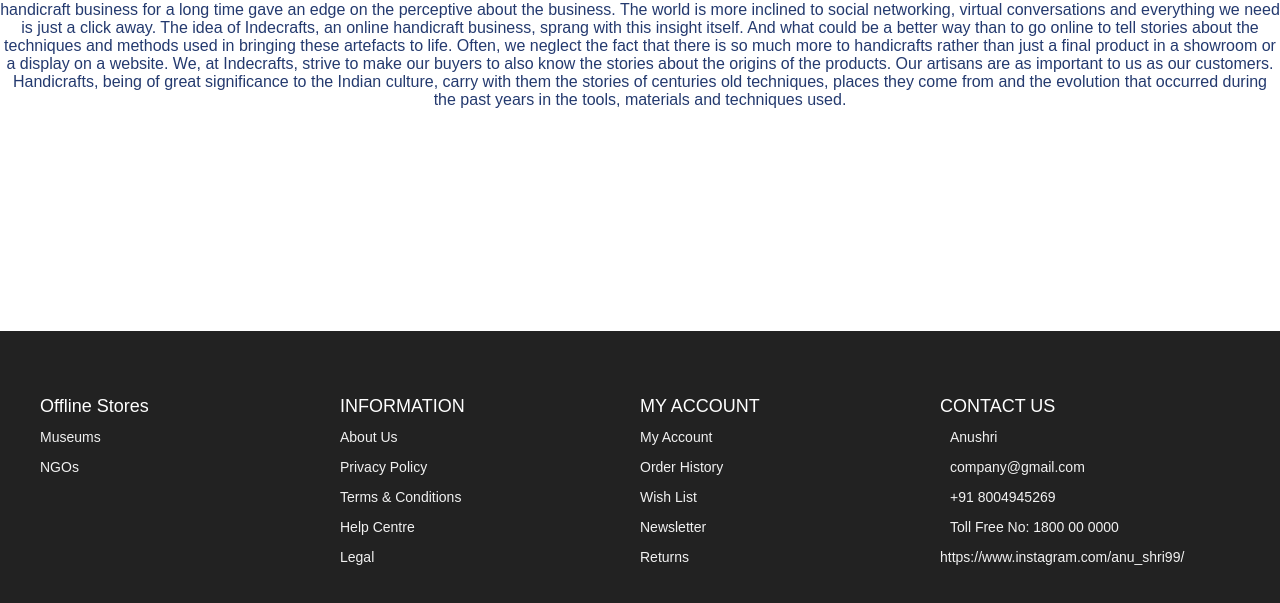
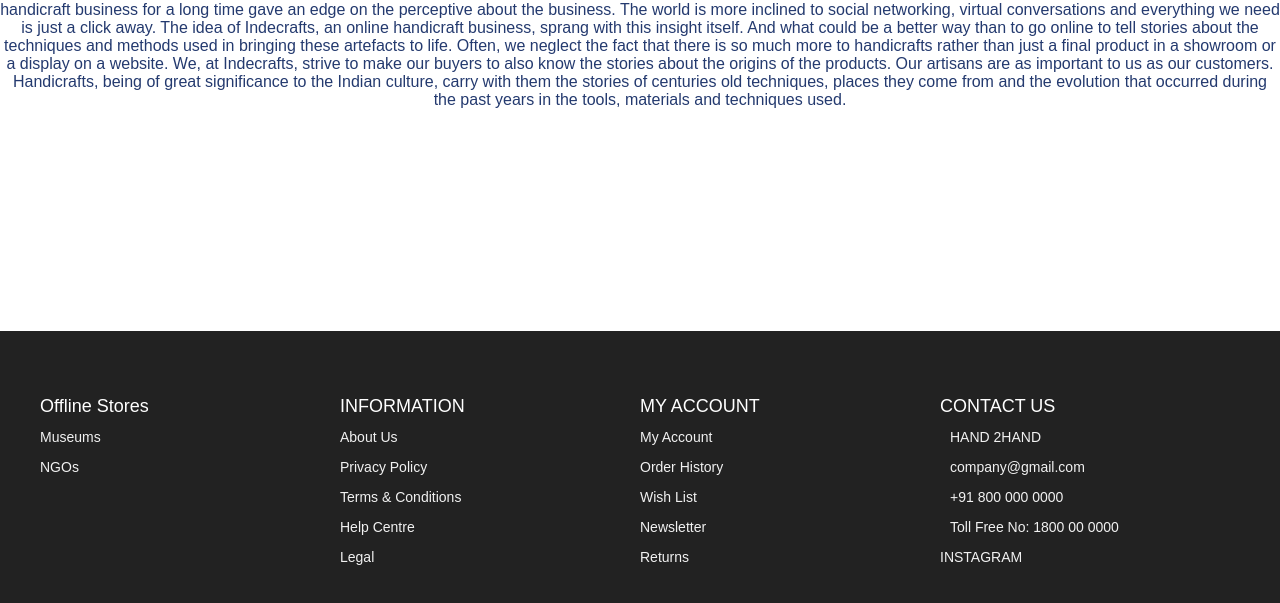
Before and after one commit to GOD-OF-FIRE/Hand2Hand, a plain HTML site: page AboutUs.html in a window 1280 px wide. Shown: the part 229-832 px from the top of the page. Drawn offline with nearby package versions, Linux system fonts and the light colour scheme.

Commit message:
Update AboutUs.html

```diff
--- a/AboutUs.html
+++ b/AboutUs.html
@@ -109,7 +109,7 @@
                 <span>
                   <i class="fas fa-map-marker-alt"></i>
                 </span>
-                Anushri
+                HAND 2HAND
               </div>
               <div>
                 <span>
@@ -121,7 +121,7 @@
                 <span>
                   <i class="fas fa-phone"></i>
                 </span>
-                +91 8004945269
+                +91 800 000 0000
               </div>
               <div>
                 <span>
@@ -130,7 +130,7 @@
                 Toll Free No: 1800 00 0000
               </div>
 
-             <a href="#">https://www.instagram.com/anu_shri99/</a>
+             <a href="#">INSTAGRAM</a>
             </div>
           </div>
         </div>
```
